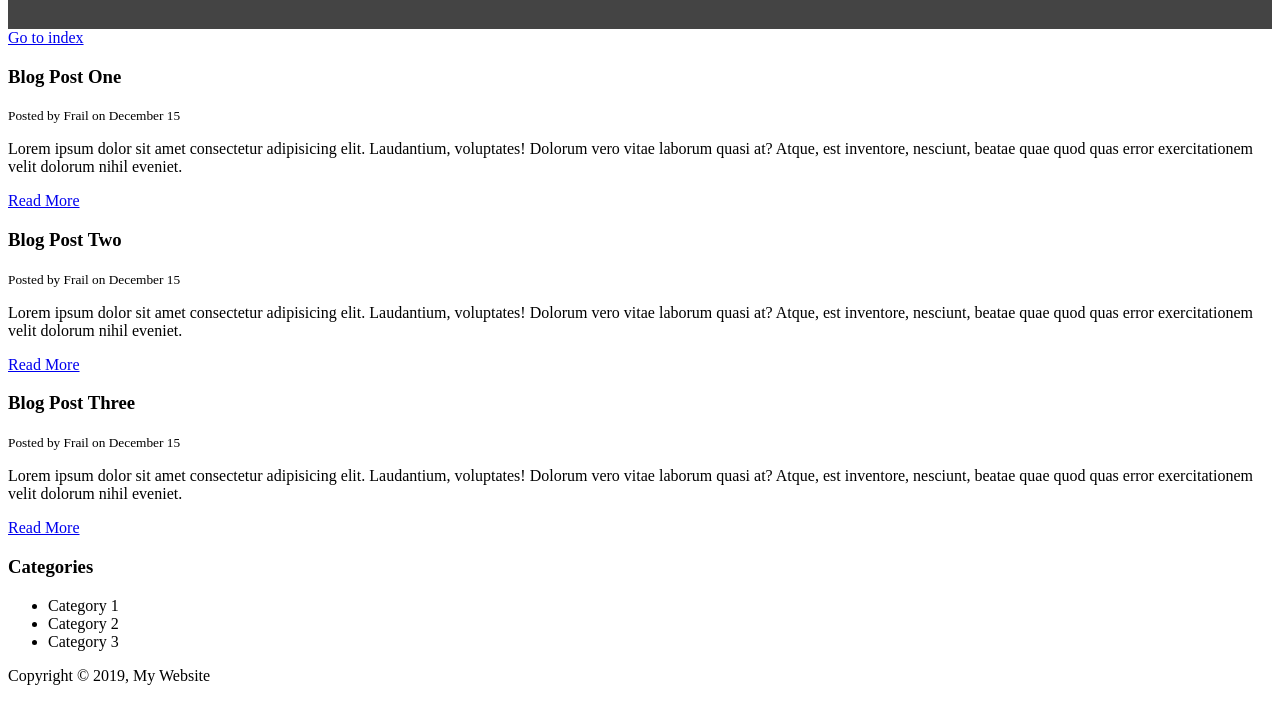
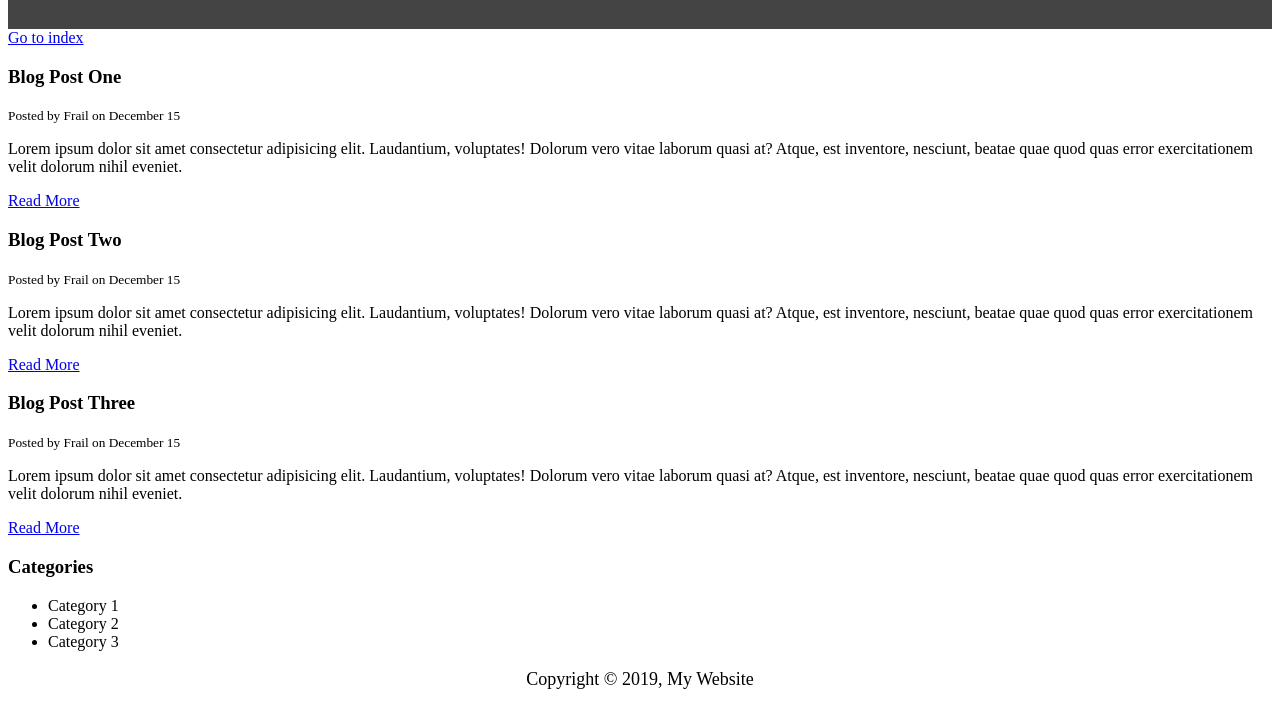
Before and after one commit to FrailSB/fullstack_js_dev, a plain HTML site: page html/blog.html in a window 1280 px wide. Shown: the part 79-800 px from the top of the page. Drawn offline with Linux system fonts and the light colour scheme.

Commit message:
Finished html fundamentals

```diff
--- a/html/blog.html
+++ b/html/blog.html
@@ -12,7 +12,7 @@
         padding: 10px;
       }
 
-      #mai n-footer {
+      #main-footer {
         text-align: center;
         font-size: 18px;
       }
```
